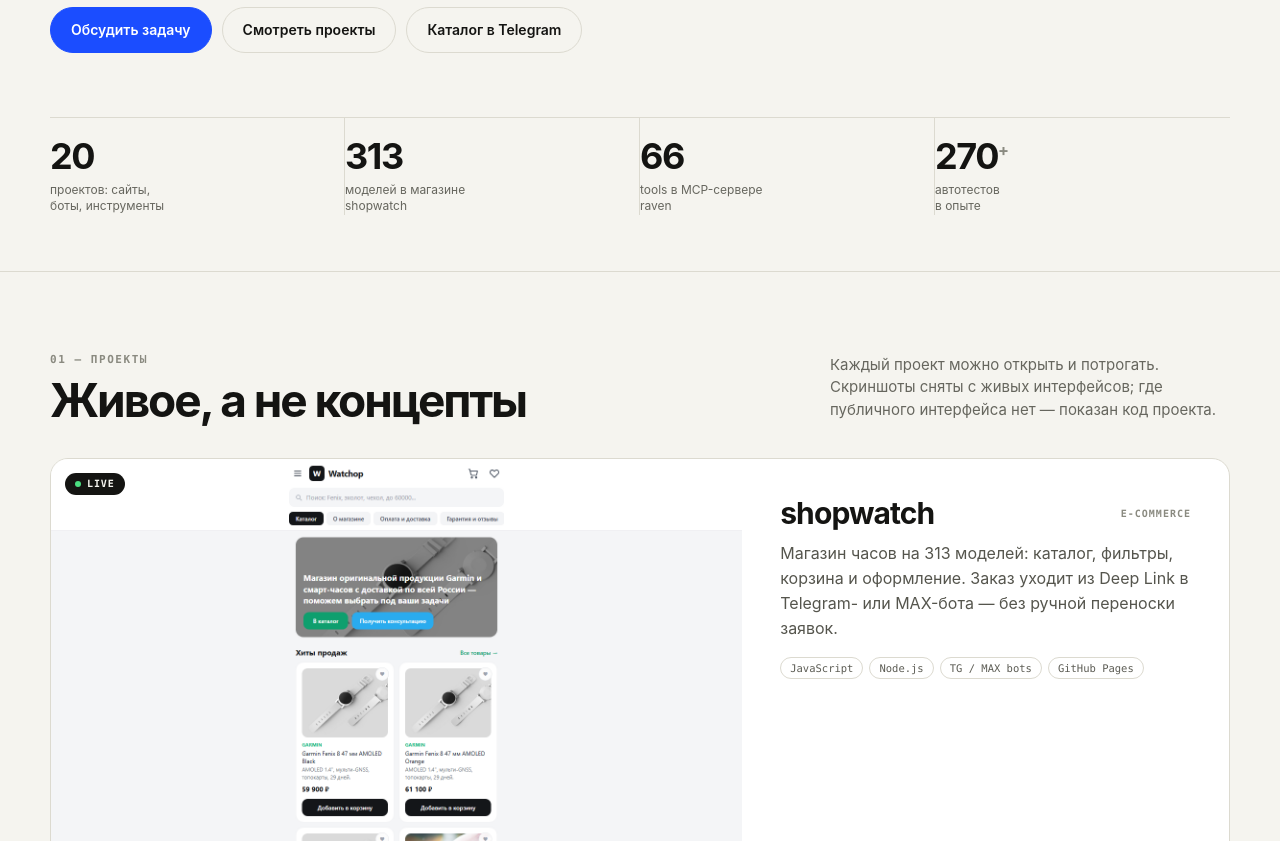
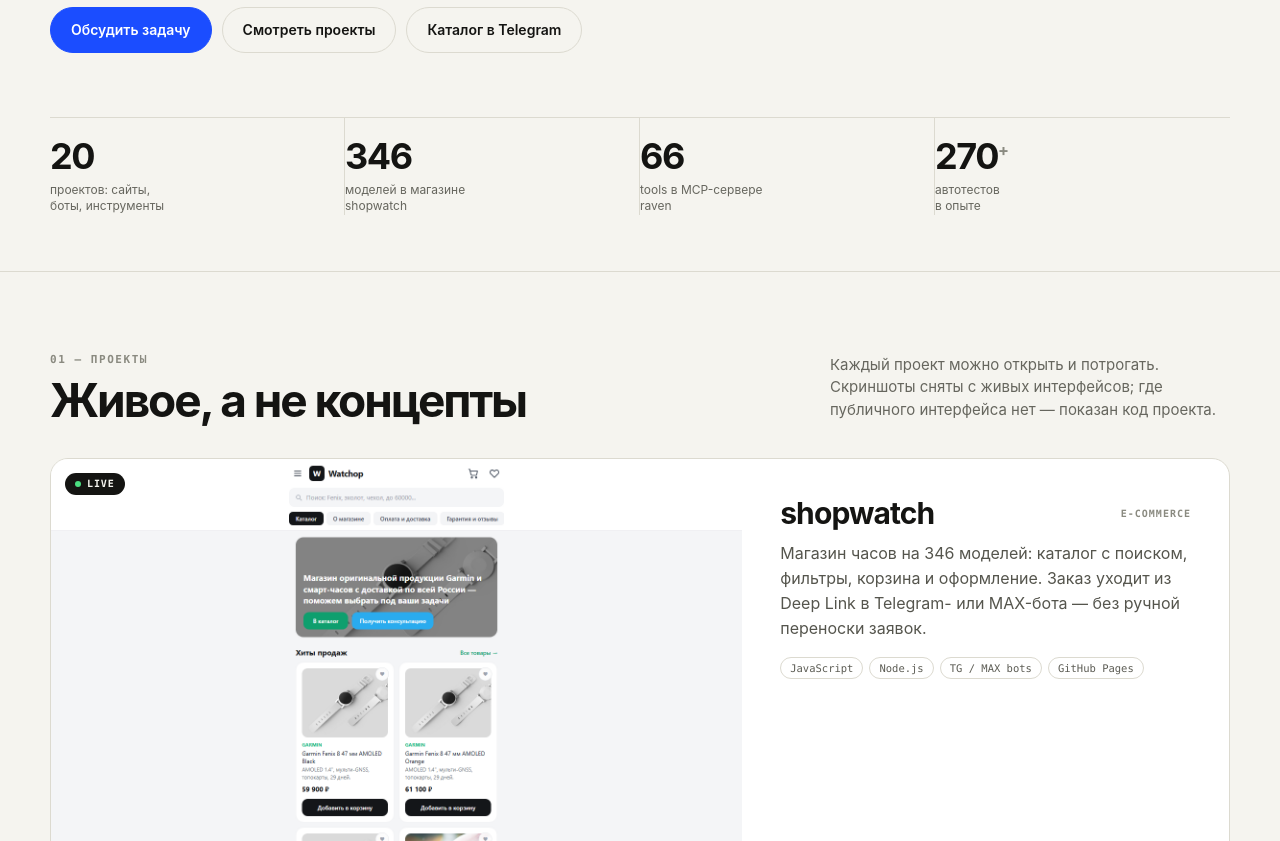
Before and after one commit to ssrjkk/ssrjkk.github.io, a plain HTML site: page index.html in a window 1280 px wide. Shown: the part 500-1341 px from the top of the page. Drawn offline with Linux system fonts and the light colour scheme.

Commit message:
shopwatch: stat and description follow the live 346-product catalogue

```diff
--- a/index.html
+++ b/index.html
@@ -291,7 +291,7 @@
       </div>
       <div class="stats">
         <div class="stat"><b>20</b><span>проектов: сайты,<br>боты, инструменты</span></div>
-        <div class="stat"><b>313</b><span>моделей в магазине<br>shopwatch</span></div>
+        <div class="stat"><b>346</b><span>моделей в магазине<br>shopwatch</span></div>
         <div class="stat"><b>66</b><span>tools в MCP-сервере<br>raven</span></div>
         <div class="stat"><b>270<sup>+</sup></b><span>автотестов<br>в опыте</span></div>
       </div>
@@ -319,7 +319,7 @@
               <h3>shopwatch</h3>
               <span class="mono">e-commerce</span>
             </div>
-            <p>Магазин часов на 313 моделей: каталог, фильтры, корзина и оформление. Заказ уходит из Deep Link в Telegram- или MAX-бота — без ручной переноски заявок.</p>
+            <p>Магазин часов на 346 моделей: каталог с поиском, фильтры, корзина и оформление. Заказ уходит из Deep Link в Telegram- или MAX-бота — без ручной переноски заявок.</p>
             <ul class="tags">
               <li>JavaScript</li><li>Node.js</li><li>TG / MAX bots</li><li>GitHub Pages</li>
             </ul>
```
